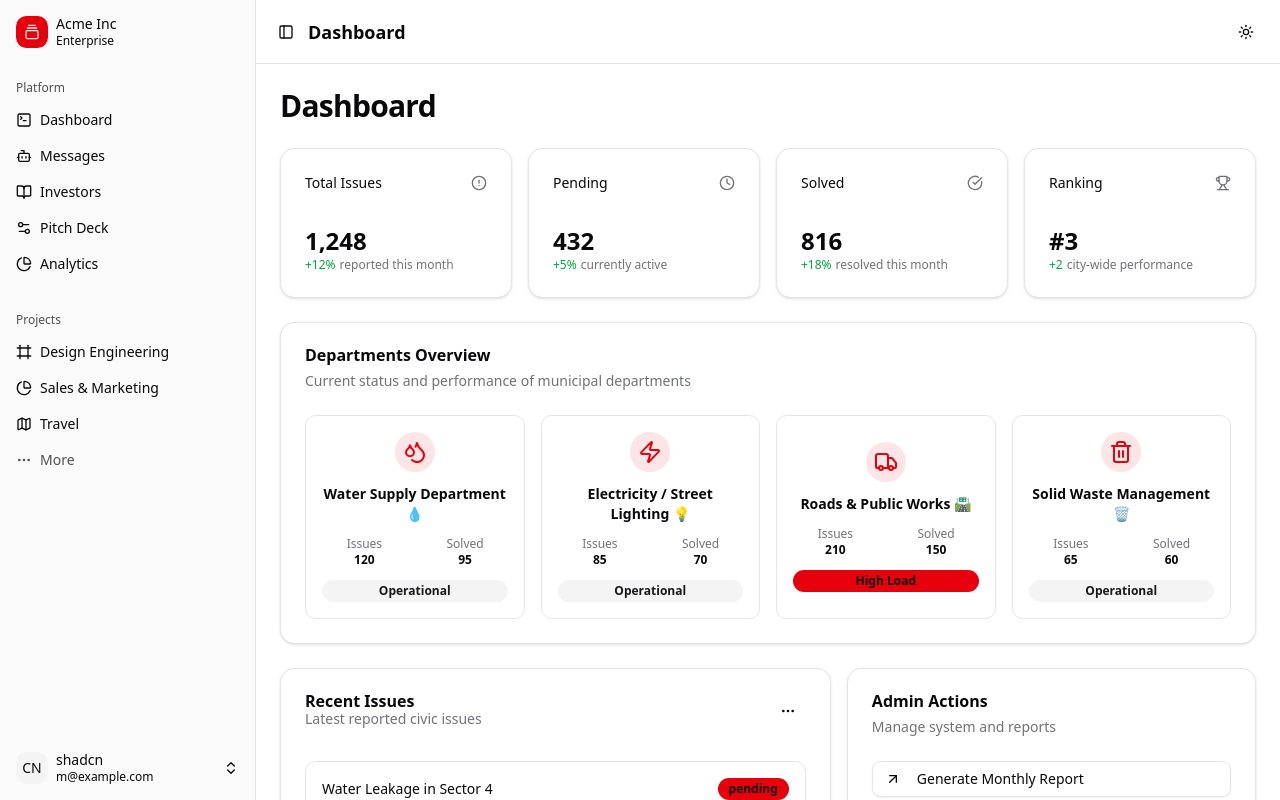
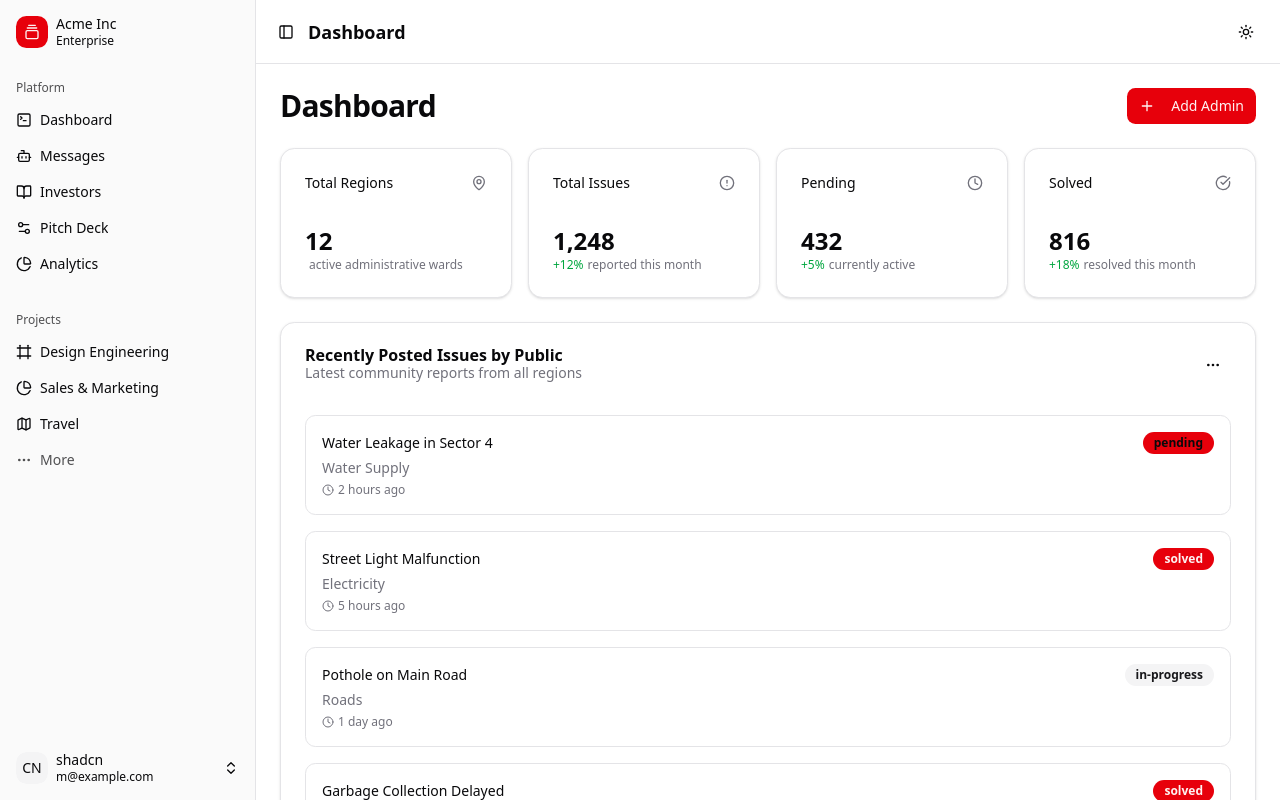
Before and after one commit to sudipkurundwade/civic-issue, a React (Vite) app in the folder frontend/: page / in a window 1280 px wide. Both pictures are taken after typing "name@example.com", "Sample123" into the empty fields and a click on the button "Login". Shown: the top 800 px of the page. Built offline with nearby package versions, Linux system fonts and the light colour scheme.

Commit message:
dashboard

```diff
--- /dev/null
+++ b/frontend/src/components/ui/dialog.jsx
@@ -0,0 +1,108 @@
+import * as React from "react"
+import * as DialogPrimitive from "@radix-ui/react-dialog"
+import { X } from "lucide-react"
+
+import { cn } from "@/lib/utils"
+
+const Dialog = DialogPrimitive.Root
+
+const DialogTrigger = DialogPrimitive.Trigger
+
+const DialogPortal = DialogPrimitive.Portal
+
+const DialogClose = DialogPrimitive.Close
+
+const DialogOverlay = React.forwardRef(({ className, ...props }, ref) => (
+    <DialogPrimitive.Overlay
+        ref={ref}
+        className={cn(
+            "fixed inset-0 z-50 bg-black/80  data-[state=open]:animate-in data-[state=closed]:animate-out data-[state=closed]:fade-out-0 data-[state=open]:fade-in-0",
+            className
+        )}
+        {...props}
+    />
+))
+DialogOverlay.displayName = DialogPrimitive.Overlay.displayName
+
+const DialogContent = React.forwardRef(({ className, children, ...props }, ref) => (
+    <DialogPortal>
+        <DialogOverlay />
+        <DialogPrimitive.Content
+            ref={ref}
+            className={cn(
+                "fixed left-[50%] top-[50%] z-50 grid w-full max-w-lg translate-x-[-50%] translate-y-[-50%] gap-4 border bg-background p-6 shadow-lg duration-200 data-[state=open]:animate-in data-[state=closed]:animate-out data-[state=closed]:fade-out-0 data-[state=open]:fade-in-0 data-[state=closed]:zoom-out-95 data-[state=open]:zoom-in-95 data-[state=closed]:slide-out-to-left-1/2 data-[state=closed]:slide-out-to-top-[48%] data-[state=open]:slide-in-from-left-1/2 data-[state=open]:slide-in-from-top-[48%] sm:rounded-lg",
+                className
+            )}
+            {...props}
+        >
+            {children}
+            <DialogPrimitive.Close className="absolute right-4 top-4 rounded-sm opacity-70 ring-offset-background transition-opacity hover:opacity-100 focus:outline-none focus:ring-2 focus:ring-ring focus:ring-offset-2 disabled:pointer-events-none data-[state=open]:bg-accent data-[state=open]:text-muted-foreground">
+                <X className="h-4 w-4" />
+                <span className="sr-only">Close</span>
+            </DialogPrimitive.Close>
+        </DialogPrimitive.Content>
+    </DialogPortal>
+))
+DialogContent.displayName = DialogPrimitive.Content.displayName
+
+const DialogHeader = ({
+    className,
+    ...props
+}) => (
+    <div
+        className={cn(
+            "flex flex-col space-y-1.5 text-center sm:text-left",
+            className
+        )}
+        {...props}
+    />
+)
+DialogHeader.displayName = "DialogHeader"
+
+const DialogFooter = ({
+    className,
+    ...props
+}) => (
+    <div
+        className={cn(
+            "flex flex-col-reverse sm:flex-row sm:justify-end sm:space-x-2",
+            className
+        )}
+        {...props}
+    />
+)
+DialogFooter.displayName = "DialogFooter"
+
+const DialogTitle = React.forwardRef(({ className, ...props }, ref) => (
+    <DialogPrimitive.Title
+        ref={ref}
+        className={cn(
+            "text-lg font-semibold leading-none tracking-tight",
+            className
+        )}
+        {...props}
+    />
+))
+DialogTitle.displayName = DialogPrimitive.Title.displayName
+
+const DialogDescription = React.forwardRef(({ className, ...props }, ref) => (
+    <DialogPrimitive.Description
+        ref={ref}
+        className={cn("text-sm text-muted-foreground", className)}
+        {...props}
+    />
+))
+DialogDescription.displayName = DialogPrimitive.Description.displayName
+
+export {
+    Dialog,
+    DialogPortal,
+    DialogOverlay,
+    DialogClose,
+    DialogTrigger,
+    DialogContent,
+    DialogHeader,
+    DialogFooter,
+    DialogTitle,
+    DialogDescription,
+}
--- a/frontend/src/pages/dashboard.jsx
+++ b/frontend/src/pages/dashboard.jsx
@@ -8,22 +8,38 @@
 } from "@/components/ui/card"
 import { Button } from "@/components/ui/button"
 import { Badge } from "@/components/ui/badge"
+import { Input } from "@/components/ui/input"
+import { Label } from "@/components/ui/label"
+import {
+  Dialog,
+  DialogContent,
+  DialogDescription,
+  DialogFooter,
+  DialogHeader,
+  DialogTitle,
+  DialogTrigger,
+} from "@/components/ui/dialog"
 import {
   AlertCircle,
   CheckCircle,
   Clock,
-  Trophy,
+  MapPin,
   ArrowUpRight,
   MoreHorizontal,
-  Droplets,
-  Zap,
-  Truck,
-  Trash2,
+  Plus,
 } from "lucide-react"
 
 export default function Dashboard() {
   // Mock data for Civic Issue Dashboard
   const stats = [
+    {
+      title: "Total Regions",
+      value: "12",
+      change: "",
+      trend: "neutral",
+      icon: MapPin,
+      description: "active administrative wards",
+    },
     {
       title: "Total Issues",
       value: "1,248",
@@ -47,45 +63,6 @@
       trend: "up",
       icon: CheckCircle,
       description: "resolved this month",
-    },
-    {
-      title: "Ranking",
-      value: "#3",
-      change: "+2",
-      trend: "up",
-      icon: Trophy,
-      description: "city-wide performance",
-    },
-  ]
-
-  const departments = [
-    {
-      name: "Water Supply Department 💧",
-      icon: Droplets,
-      issues: 120,
-      solved: 95,
-      status: "Operational",
-    },
-    {
-      name: "Electricity / Street Lighting 💡",
-      icon: Zap,
-      issues: 85,
-      solved: 70,
-      status: "Operational",
-    },
-    {
-      name: "Roads & Public Works 🛣️",
-      icon: Truck, // Using Truck as placeholder for Road works if HardHat/Cone not available or just generic
-      issues: 210,
-      solved: 150,
-      status: "High Load",
-    },
-    {
-      name: "Solid Waste Management 🗑️",
-      icon: Trash2,
-      issues: 65,
-      solved: 60,
-      status: "Operational",
     },
   ]
 
@@ -122,12 +99,85 @@
       status: "solved",
       priority: "low",
     },
+    {
+      id: 5,
+      title: "Broken Park Bench",
+      department: "Parks",
+      time: "2 days ago",
+      status: "pending",
+      priority: "low",
+    },
+  ]
+
+  const kolhapurRegions = [
+    "Karveer",
+    "Panhala",
+    "Radhanagari",
+    "Shirol",
+    "Hatkanangale"
   ]
 
   return (
     <div className="space-y-6 p-6">
       <div className="flex items-center justify-between">
         <h2 className="text-3xl font-bold tracking-tight">Dashboard</h2>
+        <Dialog>
+          <DialogTrigger asChild>
+            <Button>
+              <Plus className="mr-2 h-4 w-4" /> Add Admin
+            </Button>
+          </DialogTrigger>
+          <DialogContent className="sm:max-w-[425px]">
+            <DialogHeader>
+              <DialogTitle>Add New Admin</DialogTitle>
+              <DialogDescription>
+                Create a new administrator account for a specific region.
+              </DialogDescription>
+            </DialogHeader>
+            <form className="grid gap-4 py-4">
+              <div className="grid grid-cols-4 items-center gap-4">
+                <Label htmlFor="email" className="text-right">
+                  Email
+                </Label>
+                <Input
+                  id="email"
+                  type="email"
+                  placeholder="admin@example.com"
+                  className="col-span-3"
+                />
+              </div>
+              <div className="grid grid-cols-4 items-center gap-4">
+                <Label htmlFor="password" className="text-right">
+                  Password
+                </Label>
+                <Input
+                  id="password"
+                  type="password"
+                  className="col-span-3"
+                />
+              </div>
+              <div className="grid grid-cols-4 items-center gap-4">
+                <Label htmlFor="region" className="text-right">
+                  Region
+                </Label>
+                <div className="col-span-3">
+                  <select
+                    id="region"
+                    className="flex h-10 w-full items-center justify-between rounded-md border border-input bg-background px-3 py-2 text-sm ring-offset-background placeholder:text-muted-foreground focus:outline-none focus:ring-2 focus:ring-ring focus:ring-offset-2 disabled:cursor-not-allowed disabled:opacity-50"
+                  >
+                    <option value="" disabled selected>Select Region</option>
+                    {kolhapurRegions.map((region) => (
+                      <option key={region} value={region}>{region}</option>
+                    ))}
+                  </select>
+                </div>
+              </div>
+            </form>
+            <DialogFooter>
+              <Button type="submit">Submit</Button>
+            </DialogFooter>
+          </DialogContent>
+        </Dialog>
       </div>
 
       {/* Stats Grid */}
@@ -145,7 +195,7 @@
               <CardContent>
                 <div className="text-2xl font-bold">{stat.value}</div>
                 <div className="flex items-center gap-1 text-xs text-muted-foreground">
-                  <span className="text-green-600 font-medium">
+                  <span className={`font-medium ${stat.change.startsWith('+') ? 'text-green-600' : 'text-muted-foreground'}`}>
                     {stat.change}
                   </span>
                   <span>{stat.description}</span>
@@ -156,55 +206,17 @@
         })}
       </div>
 
-      {/* Departments Section */}
-      <div className="grid gap-4 md:grid-cols-2 lg:grid-cols-2">
-        <Card className="col-span-2">
-          <CardHeader>
-            <CardTitle>Departments Overview</CardTitle>
-            <CardDescription>
-              Current status and performance of municipal departments
-            </CardDescription>
-          </CardHeader>
-          <CardContent>
-            <div className="grid gap-4 md:grid-cols-2 lg:grid-cols-4">
-              {departments.map((dept, index) => (
-                <div
-                  key={index}
-                  className="flex flex-col items-center justify-center p-4 rounded-lg border bg-card hover:bg-accent/50 transition-colors text-center space-y-3"
-                >
-                  <div className="p-2 bg-primary/10 rounded-full">
-                    <dept.icon className="h-6 w-6 text-primary" />
-                  </div>
-                  <h3 className="font-semibold text-sm">{dept.name}</h3>
-                  <div className="grid grid-cols-2 gap-4 w-full text-xs">
-                    <div>
-                      <p className="text-muted-foreground">Issues</p>
-                      <p className="font-bold">{dept.issues}</p>
-                    </div>
-                    <div>
-                      <p className="text-muted-foreground">Solved</p>
-                      <p className="font-bold">{dept.solved}</p>
-                    </div>
-                  </div>
-                  <Badge variant={dept.status === "High Load" ? "destructive" : "secondary"} className="w-full justify-center">
-                    {dept.status}
-                  </Badge>
-                </div>
-              ))}
-            </div>
-          </CardContent>
-        </Card>
-      </div>
+      {/* Main Content Area: Recent Issues (Full Width) */}
+      <div className="grid gap-4 md:grid-cols-1">
 
-      {/* Recent Issues Feed */}
-      <div className="grid gap-4 md:grid-cols-2 lg:grid-cols-7">
-        <Card className="col-span-4">
+        {/* Recently Posted Issues by Public Section (Full Width) */}
+        <Card className="col-span-1">
           <CardHeader>
             <div className="flex items-center justify-between">
               <div>
-                <CardTitle>Recent Issues</CardTitle>
+                <CardTitle>Recently Posted Issues by Public</CardTitle>
                 <CardDescription>
-                  Latest reported civic issues
+                  Latest community reports from all regions
                 </CardDescription>
               </div>
               <Button variant="ghost" size="icon">
@@ -249,23 +261,25 @@
             </div>
           </CardContent>
         </Card>
+      </div>
 
-        {/* Quick Actions / Info */}
-        <Card className="col-span-3">
+      {/* Admin Actions (Full Width or Separate Row) */}
+      <div className="grid gap-4 md:grid-cols-1">
+        <Card>
           <CardHeader>
             <CardTitle>Admin Actions</CardTitle>
             <CardDescription>Manage system and reports</CardDescription>
           </CardHeader>
-          <CardContent className="space-y-4">
-            <Button className="w-full justify-start" variant="outline">
+          <CardContent className="flex flex-wrap gap-4">
+            <Button variant="outline">
               <ArrowUpRight className="mr-2 h-4 w-4" />
               Generate Monthly Report
             </Button>
-            <Button className="w-full justify-start" variant="outline">
+            <Button variant="outline">
               <CheckCircle className="mr-2 h-4 w-4" />
               Review Solved Cases
             </Button>
-            <Button className="w-full justify-start text-red-600 hover:text-red-600 hover:bg-red-50" variant="outline">
+            <Button className="text-red-600 hover:text-red-600 hover:bg-red-50" variant="outline">
               <AlertCircle className="mr-2 h-4 w-4" />
               View Critical Issues
             </Button>
```
